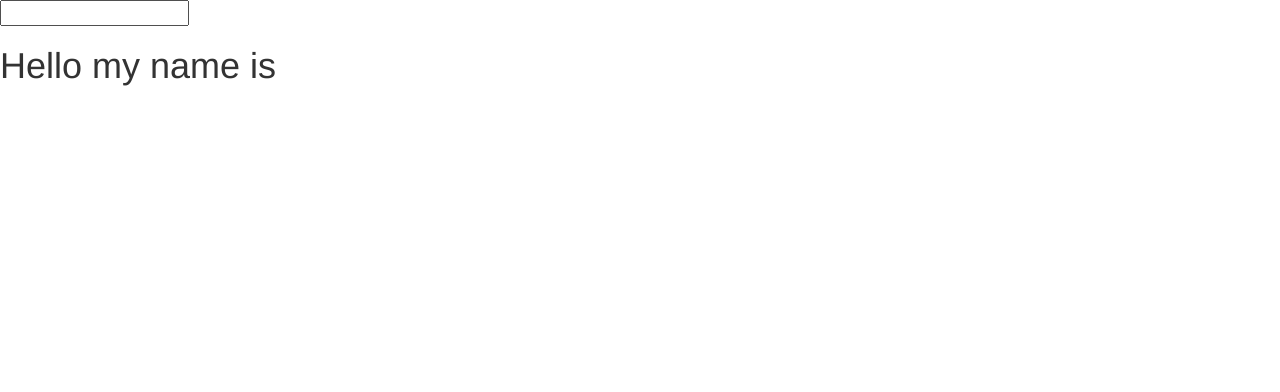
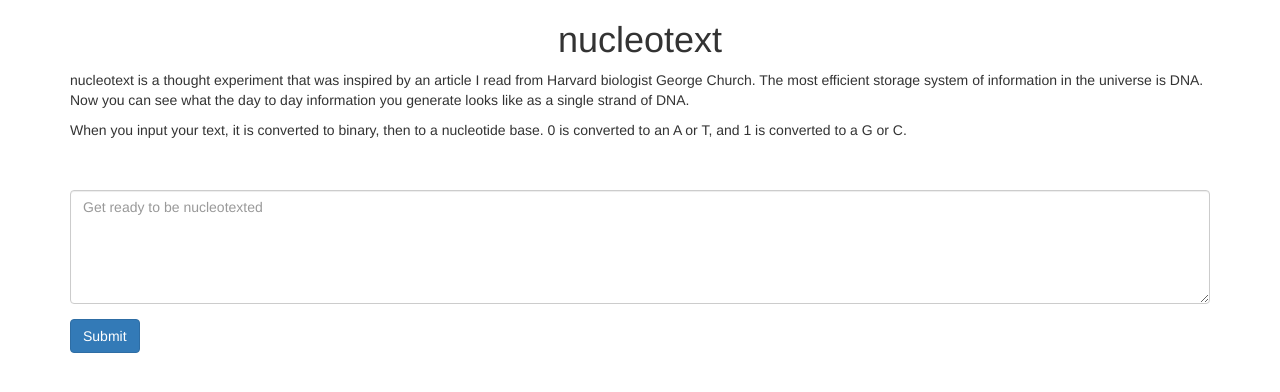
Before and after one commit to jeffreyhshapiro/nucleotext, a website: page view/html/index.html in a window 1280 px wide. Drawn offline with nearby package versions, Linux system fonts and the light colour scheme.

Commit message:
ng click on submit button works

```diff
--- a/view/html/index.html
+++ b/view/html/index.html
@@ -1,16 +1,28 @@
 <!DOCTYPE html>
-<html ng-app>
+<html ng-app='nucleotext'>
 <head>
   <title></title>
-<script type="text/javascript" src="https://cdnjs.cloudflare.com/ajax/libs/angular.js/1.5.0/angular.min.js"></script>
-<link rel="stylesheet" type="text/css" href="https://maxcdn.bootstrapcdn.com/bootstrap/3.3.6/css/bootstrap.min.css">
+  <script type="text/javascript" src="https://cdnjs.cloudflare.com/ajax/libs/angular.js/1.5.0/angular.min.js"></script>
+  <link rel="stylesheet" type="text/css" href="https://maxcdn.bootstrapcdn.com/bootstrap/3.3.6/css/bootstrap.min.css">
 </head>
 <body>
+<div class="container">
+  <h1 class="text-center">nucleotext</h1>
+  <p>nucleotext is a thought experiment that was inspired by an article I read from Harvard biologist George Church.  The most efficient storage system of information in the universe is DNA.  Now you can see what the day to day information you generate looks like as a single strand of DNA.</p>
+  <p>When you input your text, it is converted to binary, then to a nucleotide base.  0 is converted to an A or T, and 1 is converted to a G or C.</p>
+  <br>
+  <br>
+  <div class="form-group">
+    <textarea class="form-control" rows="5" placeholder='Get ready to be nucleotexted' ng-model='nucleotext'></textarea>
+  </div>
+  <div ng-controller = 'submitText'>
+    <button type="button" class="btn btn-primary" ng-click='submitText()'>Submit</button>
+  </div>
+</div>
 
-<input type="text" ng-model='name'>
-
-<h1> Hello my name is {{name}} </h1>
-
+<script src="https://code.jquery.com/jquery-2.2.3.min.js" integrity="sha256-a23g1Nt4dtEYOj7bR+vTu7+T8VP13humZFBJNIYoEJo=" crossorigin="anonymous"></script>
 <script type="text/javascript" src='https://maxcdn.bootstrapcdn.com/bootstrap/3.3.6/js/bootstrap.min.js'></script>
+<script type="text/javascript" src="app.js"></script>
+<script type="text/javascript" src="textSubmit.js"></script>
 </body>
 </html>
--- /dev/null
+++ b/view/js/app.js
@@ -0,0 +1 @@
+angular.module('nucleotext', [])
--- /dev/null
+++ b/view/js/textSubmit.js
@@ -0,0 +1,6 @@
+angular.module('nucleotext')
+  .controller('submitText', function($scope){
+    $scope.submitText = function() {
+      console.log('asdfdsakf')
+    }
+  })
```
Also changed, not shown: server.js (+4 -4 lines).
